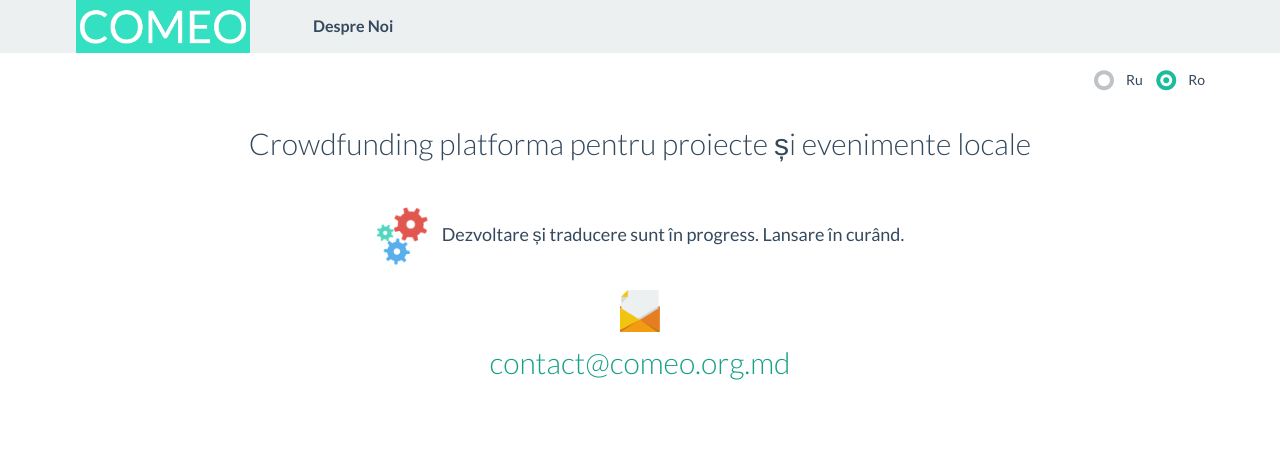
After one commit to ipostolaki/Comeo, a Django app: page /ro/ in a window 1280 px wide. The commit adds this page. Shown: the top 466 px of the page. Run offline with Django 3.2, Linux system fonts and the light colour scheme; some libraries are stand-ins or nearby versions.

Commit message:
Ro version initial page

```diff
--- a/comeo_app/templates/comeo_app/base.html
+++ b/comeo_app/templates/comeo_app/base.html
@@ -28,12 +28,13 @@
       {% endblock %}
 
 
+  </head>
 
-  </head>
   <body>
     <nav class="navbar navbar-default navbar-fixed-top">
       <div class="container">
         <!-- Brand and toggle get grouped for better mobile display -->
+
         <div class="navbar-header">
           <button type="button" class="navbar-toggle collapsed" data-toggle="collapse" data-target="#the-navbar-collapse">
             <span class="sr-only">Toggle navigation</span>
@@ -48,10 +49,11 @@
         <div class="collapse navbar-collapse" id="the-navbar-collapse">
             <ul class="nav navbar-nav">
                 <li><a href="#"></a></li>
-                <li {% nav_active request 'comeo_app:about'%}><a href="{% url 'comeo_app:about' %}">{% trans 'About' %}</a></li>
+                <li {% nav_active request 'comeo_app:about'%}><a href="{% url 'comeo_app:about' %}">{% if lang == "ro" %}Despre Noi{% else %}{% trans 'About' %}{%endif%}</a></li>
                 <!--<li {% nav_active request 'comeo_app:about'%}><a href="{% url 'comeo_app:about' %}">{% trans 'Contacts' %}</a></li>-->
                 <!--<li {% nav_active request 'comeo_app:faq'%}><a href="{% url 'comeo_app:faq' %}">{% trans 'FAQ' %}</a></li>-->
             </ul>
+
             <ul class="nav navbar-nav navbar-right">
 
                 {% if user.is_authenticated %}
@@ -62,15 +64,48 @@
                 <!--<li {% nav_active request 'comeo_app:signup' %}><a href="{% url 'comeo_app:signup' %}">{% trans 'sign up' %}</a></li>-->
                 <!--<li {% nav_active request 'comeo_app:login' %}><a href="{% url 'comeo_app:login' %}">{% trans 'Login' %}</a></li>-->
                 {% endif %}
+
           </ul>
         </div><!-- /.navbar-collapse -->
       </div><!-- /.container-fluid -->
     </nav>
 
+
 <div class="container" style="padding-top:60px">
-  <div class="row">
-      {% block content %}{% endblock %}
-  </div>
+
+    <!-- language selector -->
+
+    <div class="row text-right">
+        <div style="margin-right:20px;">
+            <div class="radio-inline" style="margin-right:-20px;">
+                <label class="radio" onclick="changeLang('ru')">
+                    <input type="radio" name="optionsRadios" id="optionsRadios1" value="option1" data-toggle="radio" {% if lang != "ro" %} checked="" {% endif %} class="custom-radio">
+                        <span class="icons">
+                            <span class="icon-unchecked"></span>
+                            <span class="icon-checked"></span>
+                        </span>
+                        Ru
+                </label>
+            </div>
+
+            <div class="radio-inline">
+                <label class="radio" onclick="changeLang('ro')">
+                    <input type="radio" name="optionsRadios" id="optionsRadios2" value="option2" data-toggle="radio" {% if lang == "ro" %} checked="" {% endif %} class="custom-radio">
+                        <span class="icons">
+                            <span class="icon-unchecked"></span>
+                            <span class="icon-checked"></span>
+                        </span>
+                        Ro
+                </label>
+            </div>
+
+        </div>
+    </div>
+
+    <!-- language selector end -->
+
+    {% block content %}{% endblock %}
+
 </div>
 
     <!-- jQuery (necessary for Flat UI's JavaScript plugins) -->
@@ -79,5 +114,51 @@
     <script src="{% static 'comeo_app/dist/js/flat-ui.min.js' %}"></script>
     <!-- livereload development server -->
     <script src="http://127.0.0.1:35729/livereload.js?snipver=1"></script>
+
+    <script>
+    // language selector ui: make all radio button area behave like a link on click
+    function changeLang(lang) {
+        if (lang == 'ru') {
+            window.location.assign("{% url 'comeo_app:home'%}")
+        }else{
+            window.location.assign("{% url 'comeo_app:ro'%}")
+        }
+    }
+    </script>
+
   </body>
+
 </html>
+
+
+<!--DRAFTS-->
+
+<!--<div class="row text-right" style="margin-right:-140px">-->
+        <!--Ru | Ro-->
+    <!--</div>-->
+
+    <!--<ul class="nav navbar-nav" style="margin-left:-15px"><li {% if lang != "ro" %}class="active"{% endif %} style="margin-right:-30px">-->
+                    <!--<a href="{% url 'comeo_app:home'%}">Ru</a>-->
+                <!--</li>-->
+                <!--<li style="margin-right:-30px">-->
+                    <!--<a href="#">|</a>-->
+                <!--</li>-->
+                <!--<li {% if lang == "ro" %}class="active"{% endif %}  style="">-->
+                    <!--<a href="{% url 'comeo_app:ro'%}">Ro</a>-->
+                <!--</li></ul>-->
+
+
+
+
+
+
+
+<!--<li {% if lang != "ro" %}class="active"{% endif %} style="margin-right:-30px;">-->
+                    <!--<a href="{% url 'comeo_app:home'%}">ру</a>-->
+                <!--</li>-->
+                    <!--<li style="margin-right:-30px">-->
+                        <!--<a href="#">|</a>-->
+                    <!--</li>-->
+                <!--<li {% if lang == "ro" %}class="active"{% endif %}  style="">-->
+                    <!--<a href="{% url 'comeo_app:ro'%}">ro</a>-->
+                <!--</li>-->
--- /dev/null
+++ b/comeo_app/templates/comeo_app/ro.html
@@ -0,0 +1,30 @@
+{% extends 'comeo_app/base.html' %}
+
+{% load staticfiles %}
+{% load i18n %}
+{% block headpart %}
+    <script src="modernizr.min.js"></script>
+    <link href="{% static 'comeo_app/kickdrop/styles.css' %}" rel="stylesheet">
+{% endblock %}
+
+{% block content %}
+
+<div style="padding:20px;">
+
+    <p class="lead text-center">Crowdfunding platforma pentru proiecte și evenimente locale</p>
+
+    <div class="row">
+            <div class="text-center" style="padding:10px">
+                <img src="{% static 'comeo_app/process.png' %}" style="width:auto; height:58px;"></img>&nbsp;&nbsp;&nbsp;&nbsp;Dezvoltare și traducere sunt în progress. Lansare în curând.<br>
+            </div>
+
+    </div>
+
+<div class="text-center" style="margin-top:15px">
+    <a href="mailto:contact@comeo.org.md">
+        <img src="{% static 'comeo_app/mail.png' %}" style="width:auto; height:42px;"></img> <br> <p class="lead" style="margin-top:10px">contact@comeo.org.md</p>
+    </a>
+</div>
+    <br>
+
+{% endblock %}
--- a/comeo_app/templatetags/some_tags.py
+++ b/comeo_app/templatetags/some_tags.py
@@ -9,7 +9,6 @@ def nav_active(request, urls):
         return 'class="active"'
     return ''
 
-
 @register.simple_tag
 def url_name(request):
     return resolve(request.path).url_name
--- a/comeo_app/urls.py
+++ b/comeo_app/urls.py
@@ -10,6 +10,7 @@ urlpatterns = patterns('',
     url(r'^profile/edit/$', views.profile_edit, name='profile_edit'),
     url(r'^profile/faq/$', views.faq, name='faq'),
     url(r'^profile/about/$', views.about, name='about'),
+    url(r'^ro/$', views.ro, name='ro'),
 
     # Auth
 
--- a/comeo_app/views.py
+++ b/comeo_app/views.py
@@ -97,3 +97,7 @@ def profile_edit(request):
     context = {'profile_form': profile_form, 'user_form': user_form}
 
     return render(request, 'comeo_app/profile_edit.html', context)
+
+
+def ro(request):
+    return render(request, 'comeo_app/ro.html', {'lang': 'ro'})
```
Also changed, not shown: comeo_app/templates/comeo_app/faq_include.html (+4 -4 lines), comeo_app/templates/comeo_app/index.html (+1 -11 lines), db.sqlite3.
